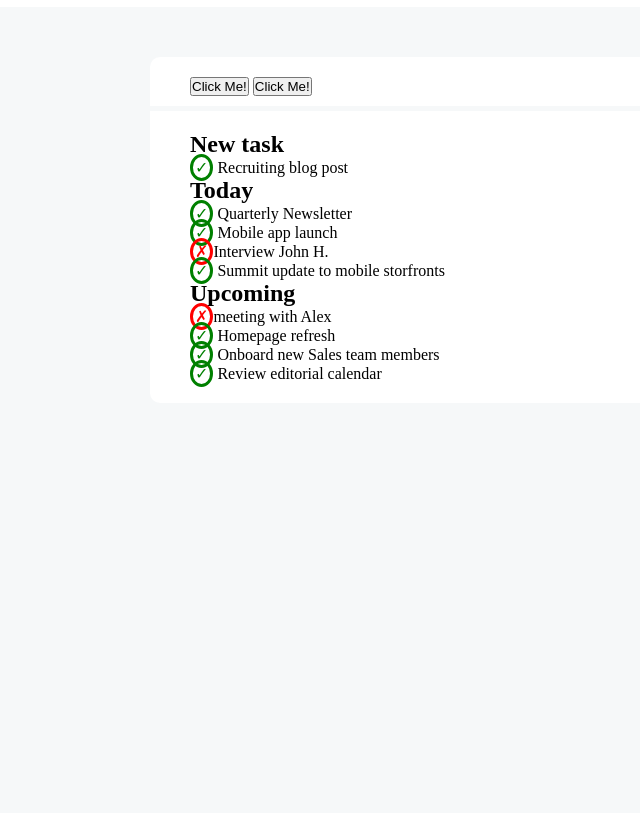
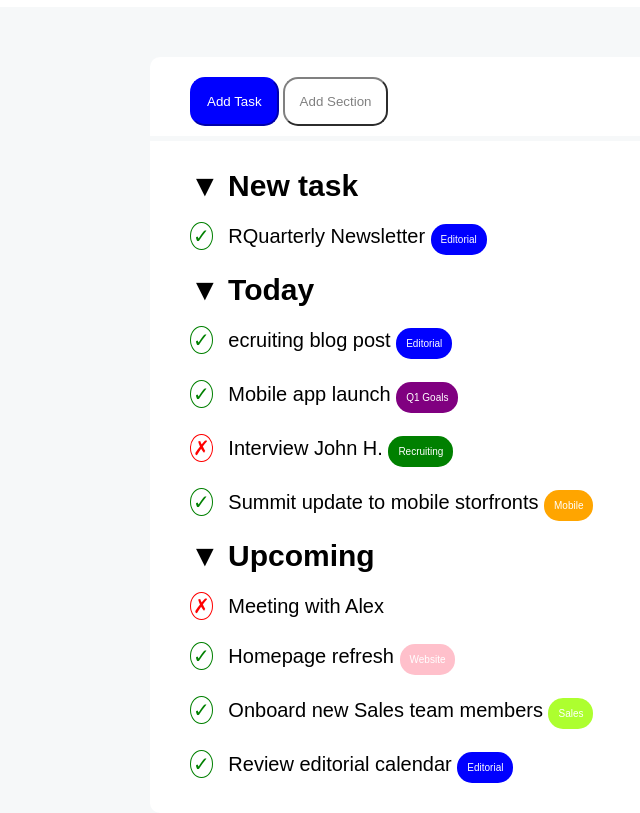
Before and after one commit to albertopiffer/html-css-toboolist, a plain HTML site: page index.html in a window 1280 px wide. Shown: the part 63-876 px from the top of the page, without its empty margins (0-640 px from the left). Before the commit the page ends 800 px from the top, so only its background shows below. Drawn offline with Linux system fonts and the light colour scheme.

Commit message:
18commit

```diff
--- a/css/style.css
+++ b/css/style.css
@@ -54,7 +54,9 @@ body {
     border-bottom-left-radius: 10px;
     border-bottom-right-radius: 10px;
 
-
+    line-height: 50px;
+    font-family: sans-serif;
+    font-size: 20px;
 }
 
 li {
@@ -63,6 +65,7 @@ li {
 
 .check {
     border-style: solid;
+    border-width: 1px;
     border-radius: 50%;
     padding: 2px;
     border-color: green;
@@ -70,10 +73,13 @@ li {
     color: green;
 
     text-align: center;
+    width: 100%;
+    margin-right: 10px;
 }
 
 .cross {
     border-style: solid;
+    border-width: 1px;
     border-radius: 50%;
     padding: 2px;
     border-color: red;
@@ -81,4 +87,30 @@ li {
     color: red;
 
     text-align: center;
+    margin-right: 10px;
 }
+
+.colorbuttons {
+    border-radius: 15px;
+    padding: 10px;
+
+    font-size: 10px;
+    color: white;
+
+}
+
+.b1 {
+    padding: 15px;
+    border-radius: 15px;
+    background-color: blue;
+    color: white;
+    border-color: blue;
+}
+
+.b2 {
+    padding: 15px;
+    border-radius: 15px;
+    background-color: white;
+    color: grey;
+    border-color: grey;
+}
--- a/index.html
+++ b/index.html
@@ -22,32 +22,32 @@
 
         <div class="button-area">
 
-            <button type="button">Click Me!</button>
-            <button type="button">Click Me!</button>
+            <button type="button" class="b1">Add Task</button>
+            <button type="button" class="b2">Add Section</button>
 
         </div>
 
         <div class="text-area">
 
-            <h2>New task</h2>
+            <h2>&#9660 New task</h2>
             <ul>
-                <li><span class="check">&check;</span> Recruiting blog post</li>
+                <li><span class="check">&check;</span> RQuarterly Newsletter <span class="colorbuttons" style="background-color: blue;">Editorial</span></li>
             </ul>
 
-            <h2>Today</h2>
+            <h2>&#9660 Today</h2>
             <ul>
-                <li><span class="check">&check;</span> Quarterly Newsletter</li>
-                <li><span class="check">&check;</span> Mobile app launch</li>
-                <li><span class="cross">&cross;</span>Interview John H.</li>
-                <li><span class="check">&check;</span> Summit update to mobile storfronts</li>
+                <li><span class="check">&check;</span> ecruiting blog post <span class="colorbuttons" style="background-color: blue;">Editorial</span></li>
+                <li><span class="check">&check;</span> Mobile app launch <span class="colorbuttons" style="background-color: purple;">Q1 Goals</span></li>
+                <li><span class="cross">&cross;</span> Interview John H. <span class="colorbuttons" style="background-color: green;">Recruiting</span></li>
+                <li><span class="check">&check;</span> Summit update to mobile storfronts <span class="colorbuttons" style="background-color: orange;">Mobile</span></li>
             </ul>
 
-            <h2>Upcoming</h2>
+            <h2>&#9660 Upcoming</h2>
             <ul>
-                <li><li><span class="cross">&cross;</span>meeting with Alex</li>
-                <li><span class="check">&check;</span> Homepage refresh</li>
-                <li><span class="check">&check;</span> Onboard new Sales team members</li>
-                <li><span class="check">&check;</span> Review editorial calendar</li>
+                <li><li><span class="cross">&cross;</span> Meeting with Alex</li>
+                <li><span class="check">&check;</span> Homepage refresh <span class="colorbuttons" style="background-color: pink;">Website</span></li>
+                <li><span class="check">&check;</span> Onboard new Sales team members <span class="colorbuttons" style="background-color: greenyellow;">Sales</span></li>
+                <li><span class="check">&check;</span> Review editorial calendar <span class="colorbuttons" style="background-color: blue;">Editorial</span></li>
             </ul>
 
         </div>
```
